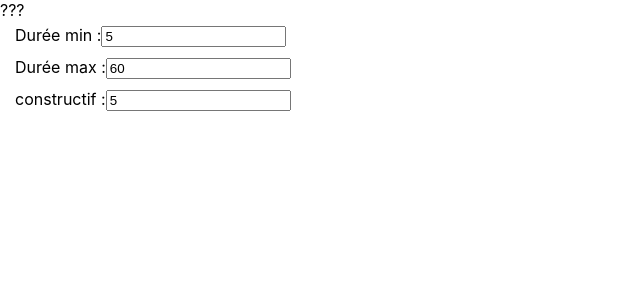
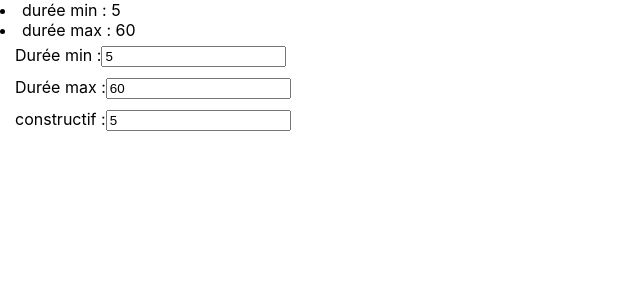
Before and after one commit to gabriellevy/quoiFaireReact, a React (Create React App) app: page / in a window 1280 px wide. Shown: the top 300 px of the page, without its empty margins (0-640 px from the left). Built offline with nearby package versions, Linux system fonts and the light colour scheme.

Commit message:
useEffect mieux

```diff
--- a/src/comp/Saisie.jsx
+++ b/src/comp/Saisie.jsx
@@ -8,7 +8,7 @@ function Saisie() {
     const [dureeMax, setDureeMax] = useState(60)
     const [constructif, setConstructif] = useState(5)
 
-    function gererResultat() {
+    useEffect(() => {
         // refresh calcul de la proposition
         //1. récupérer valeurs
 
@@ -21,21 +21,18 @@ function Saisie() {
             </li>
         );
         setResultat(listLignes);
-    }
+    }, [dureeMin, dureeMax,constructif ])
 
     function gererDureeMin(e) {
         setDureeMin(e.target.value)
-        gererResultat()
     }
 
     function gererConstructif(e) {
         setConstructif(e.target.value)
-        gererResultat()
     }
 
     function gererDureeMax(e) {
         setDureeMax(e.target.value)
-        gererResultat()
     }
 
     return (
```
